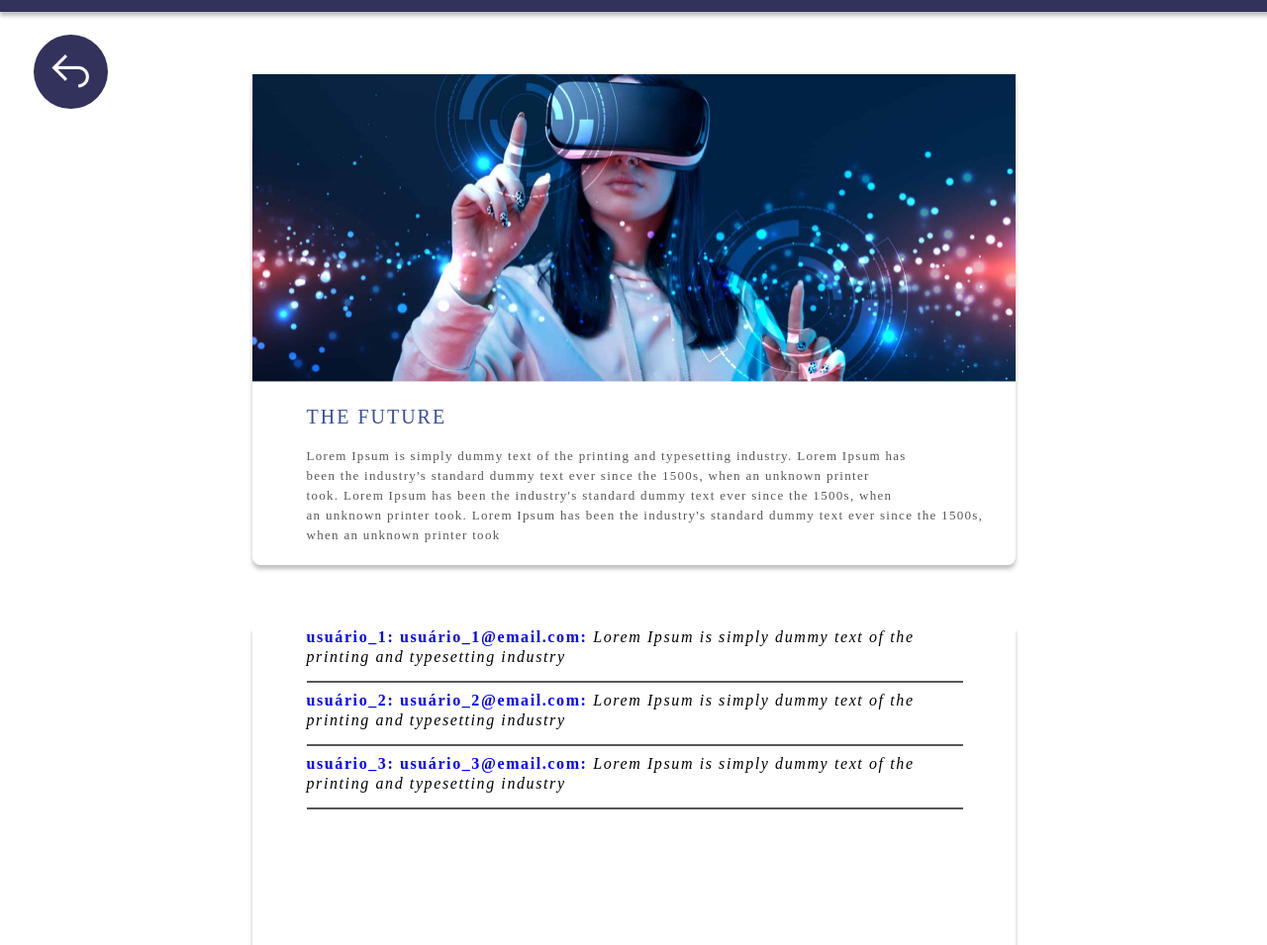
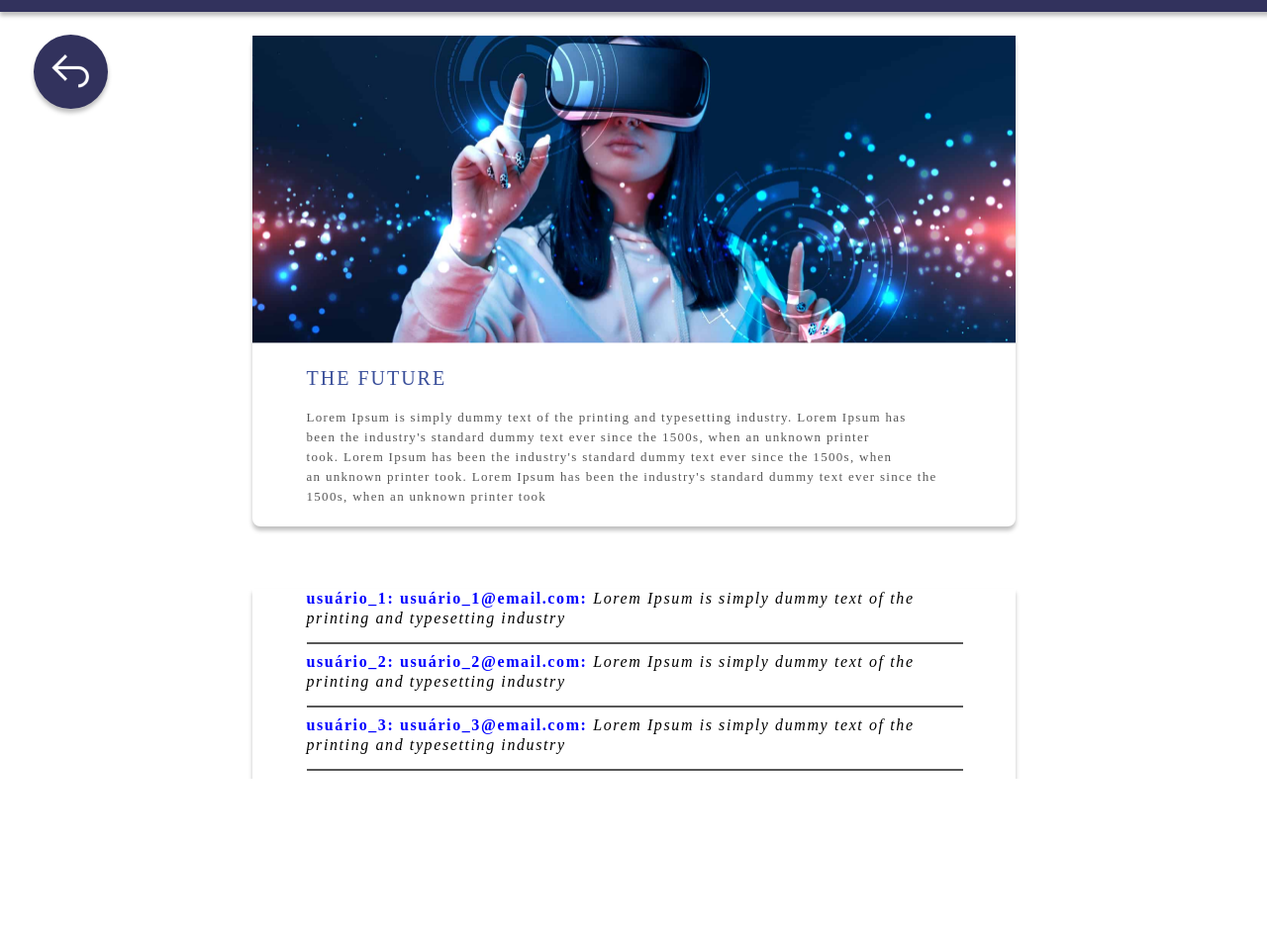
Before and after one commit to BrunoAbido/post_website, a plain HTML site: page post_details.html in a window 1280 px wide. Shown: the part 47-1002 px from the top of the page at 99% size. After the commit the page ends 834 px from the top, so only its background shows below. Drawn offline with Linux system fonts and the light colour scheme.

Commit message:
fix:padding and button of post section

```diff
--- a/css/style.css
+++ b/css/style.css
@@ -131,6 +131,7 @@ main {
 /* Post section starts here */
 
 .main_post_section {
+    padding-top: 20px;
     background-color: rgba(255, 255, 255, 1);
     margin: 0 auto;
     display: flex;
@@ -150,6 +151,8 @@ main {
     height: 75px;
     border: none;
     cursor: pointer;
+    box-shadow: 0px 4px 4px 0px rgba(0, 0, 0, 0.25);
+
 }
 
 .arrow_image {
@@ -186,6 +189,7 @@ main {
 }
 
 .text_section {
+    width: 85%;
     padding-bottom: 20px;
     padding-top: 20px;
     padding-left: 55px;
@@ -203,7 +207,7 @@ main {
     flex-direction: column;
     width:95%;
     max-width: 771px;
-    height: 321px;
+    height: 95%;
     background-color: rgba(255, 255, 255, 1);
     box-shadow: 0px 4px 4px 0px rgba(0, 0, 0, 0.25);
     font-size: 16px;
```
